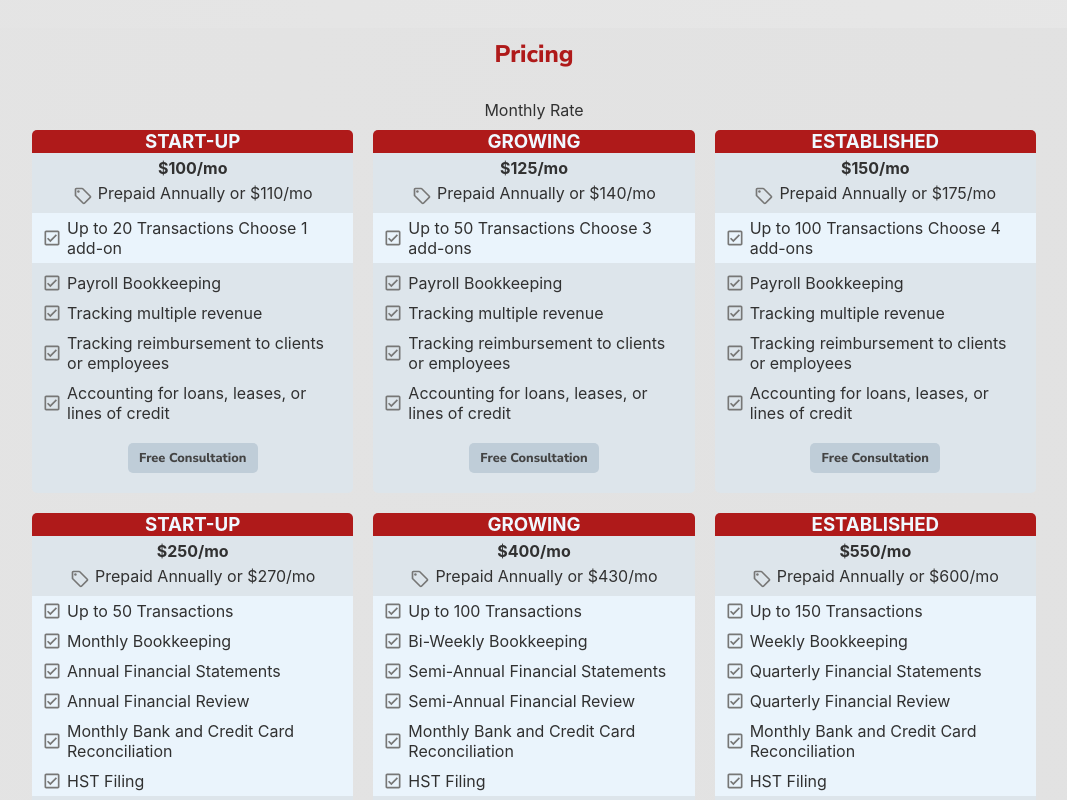
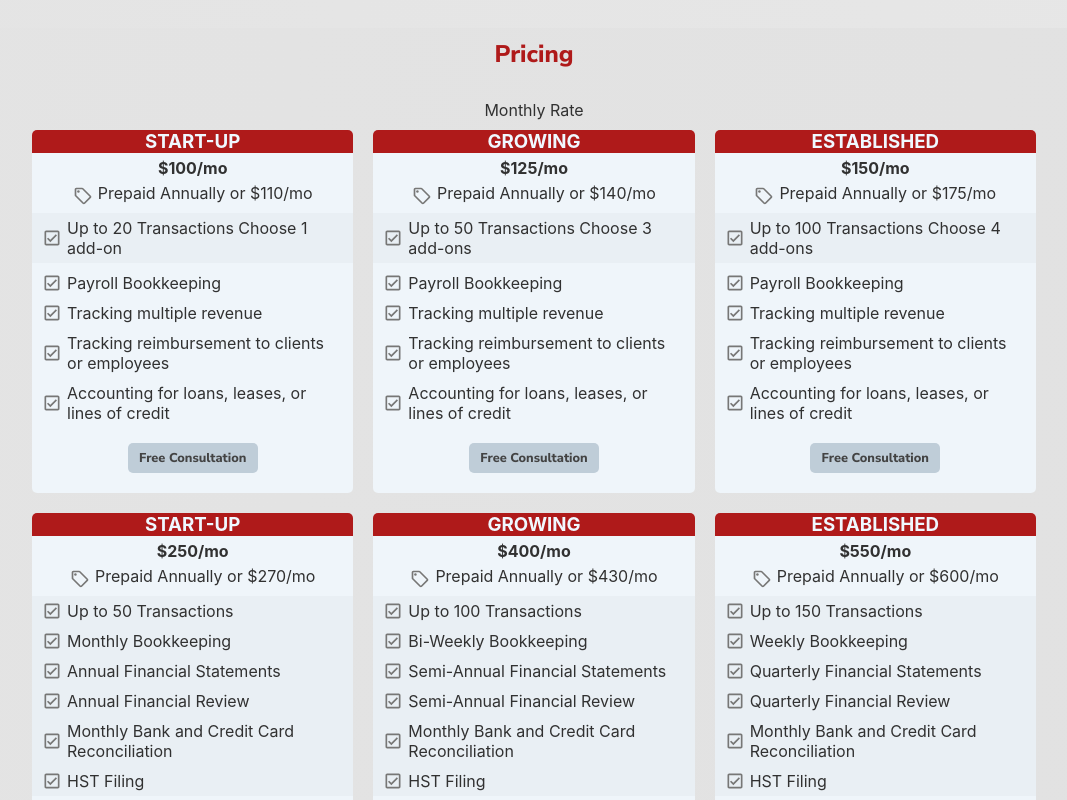
Before and after one commit to buzmakovTim/tsurikoffconsulting, a React (Create React App) app in the folder tsurikoffconsulting/: page / in a window 1280 px wide. Shown: the part 1920-2720 px from the top of the page, without its empty margins (106-1173 px from the left). Built offline with nearby package versions, Linux system fonts and the light colour scheme.

Commit message:
style update

```diff
--- a/tsurikoffconsulting/src/components/pricingCard/PricingCard.scss
+++ b/tsurikoffconsulting/src/components/pricingCard/PricingCard.scss
@@ -10,7 +10,7 @@
     margin: 10px;
     // border: 1px solid black;
     // background-color: rgb(220, 220, 220);
-    background-color: #dde5eb;
+    background-color: #eff5fa;
     border-radius: 5px;
     align-self: stretch;
     transition: all 0.3s;
@@ -56,7 +56,7 @@
     // flex-direction: row;
     // justify-content: center;
     // align-items: center;
-    background-color: rgb(234, 244, 252);
+    background-color: rgb(233, 239, 244);
     margin-bottom: 5px;
     margin-top: 5px;
     padding: 0 10px;
```
